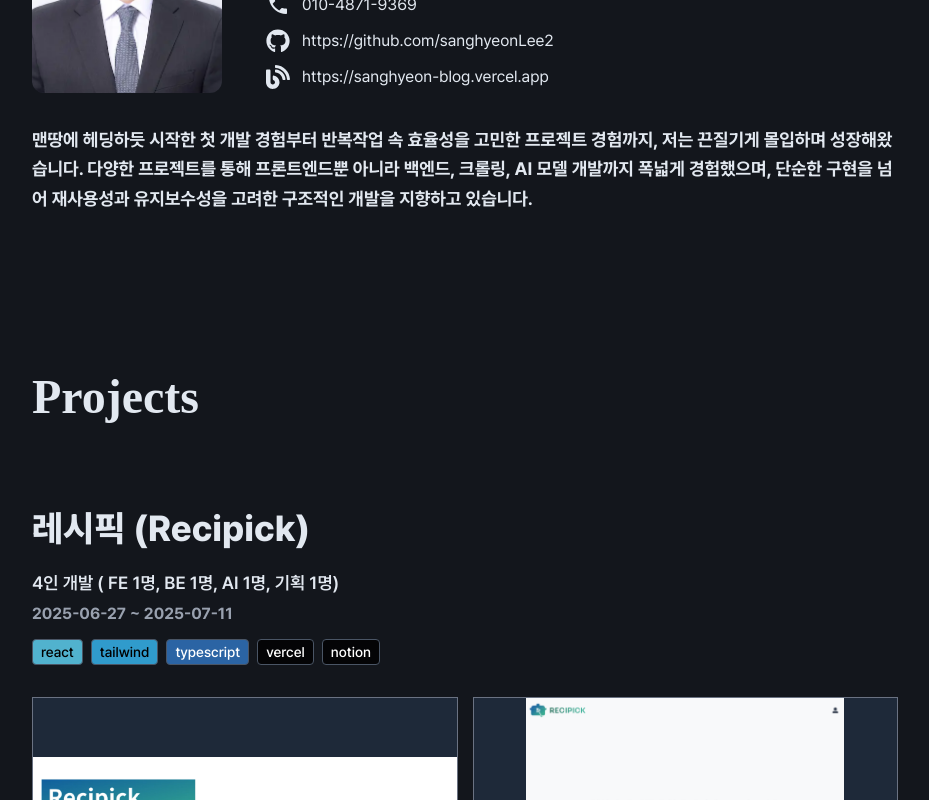
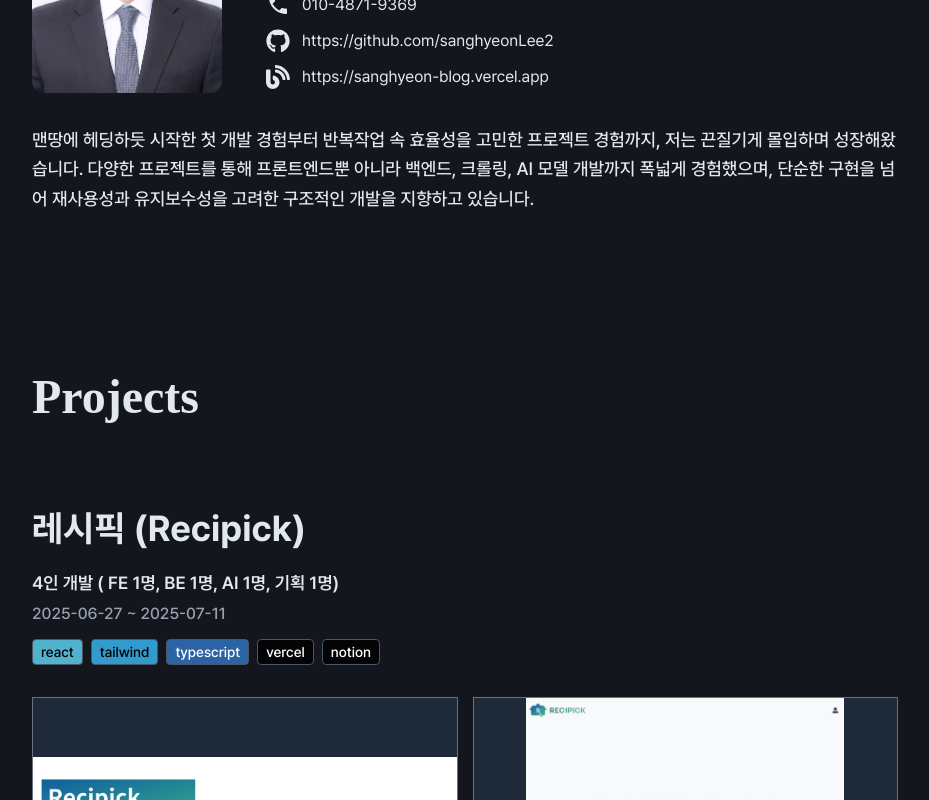
Before and after one commit to sanghyeonLee2/sanghyeon.dev, a Next.js app: page / in a window 1280 px wide. Shown: the part 760-1560 px from the top of the page, without its empty margins (175-1104 px from the left). Built offline with nearby package versions, Linux system fonts and the light colour scheme; a web font is replaced by a local one.

Commit message:
design: 태그 전역 css 수정

```diff
--- a/src/styles/globals.css
+++ b/src/styles/globals.css
@@ -83,9 +83,9 @@
     @apply mb-10 text-3xl sm:text-4xl md:text-5xl font-extrabold;
   }
   h3 {
-    @apply font-extrabold text-2xl sm:text-3xl md:text-4xl mb-3;
+    @apply font-bold text-2xl sm:text-3xl md:text-4xl mb-3;
   }
   p {
-    @apply text-base md:text-lg leading-relaxed font-bold;
+    @apply text-base md:text-lg leading-relaxed font-medium;
   }
 }
```
